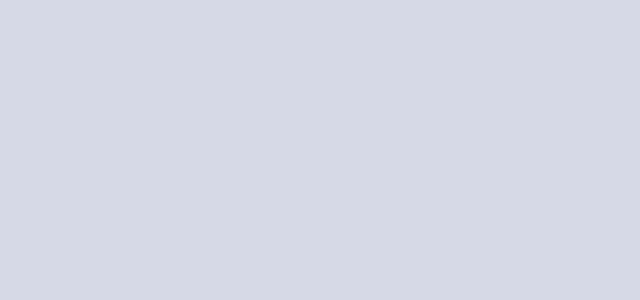
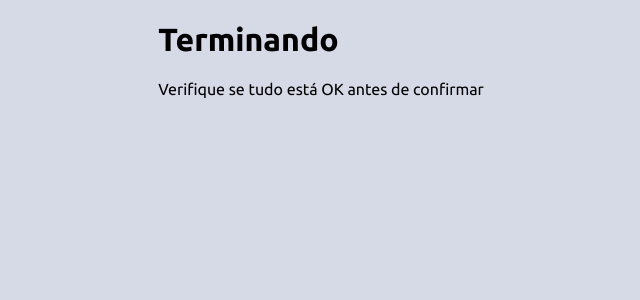
Before and after one commit to tobiasramos/multi-step-form, a React (Create React App) app: page /finishing-up in a window 1280 px wide. Shown: the top 300 px of the page, without its empty margins (319-959 px from the left). Built offline with nearby package versions, Linux system fonts and the light colour scheme; the HTML template or start-up script is replaced by a standard one.

Commit message:
Fazendo o componente que mostra o resumo de tudo que o usuário escolheu

```diff
--- a/src/App.js
+++ b/src/App.js
@@ -4,6 +4,7 @@ import SelectYourPlan from "./components/selectYourPlan/select-your-plan";
 import { BrowserRouter as Router } from "react-router-dom";
 import { Switch, Route } from "react-router-dom";
 import PickAddOns from "./components/personalInfo/pickAddOns/pick-add-ons";
+import FinishingUp from "./components/finishingUp/finishing-up";
 
 function App() {
   return (
@@ -13,6 +14,7 @@ function App() {
           <Route exact path="/" component={Home} />
           <Route path="/select-your-plan" component={SelectYourPlan} />
           <Route path="/pick-add-ons" component={PickAddOns} />
+          <Route path="/finishing-up" component={FinishingUp} />
         </Switch>
       </Router>
     </div>
--- /dev/null
+++ b/src/components/finishingUp/finishing-up.js
@@ -0,0 +1,10 @@
+const FinishingUp = () => {
+  return (
+    <div>
+      <h1>Terminando</h1>
+      <p>Verifique se tudo está OK antes de confirmar</p>
+    </div>
+  );
+};
+
+export default FinishingUp;
```
